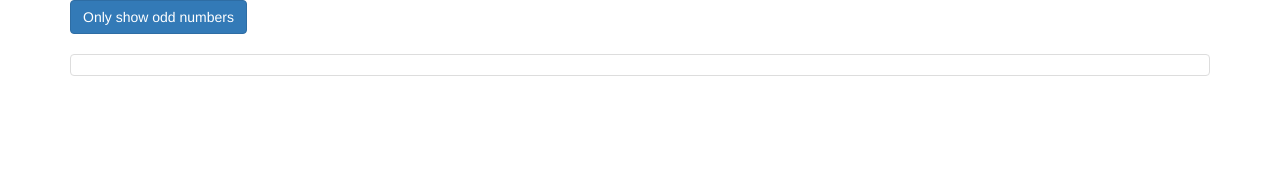
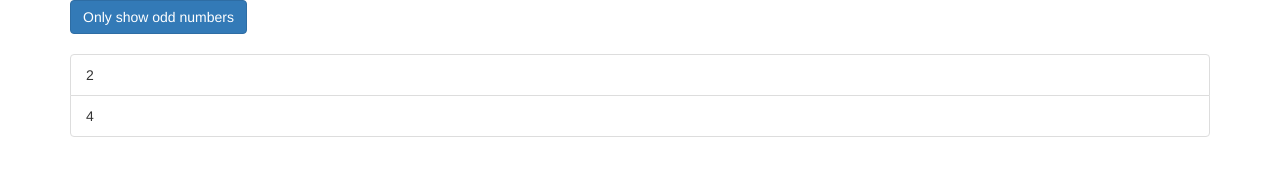
Before and after one commit to melarenina/DirectivesStart, an Angular app: page / in a window 1280 px wide. Shown: the top 187 px of the page. Built offline with nearby package versions, Linux system fonts and the light colour scheme.

Commit message:
ngFor and ngIf Recap

```diff
--- a/src/app/app.component.html
+++ b/src/app/app.component.html
@@ -6,13 +6,25 @@
         (click)="onlyOdd = !onlyOdd">Only show odd numbers</button>
       <br><br>
       <ul class="list-group">
-        <li
-          class="list-group-item">
-        </li>
+        <div *ngIf="onlyOdd">
+          <li
+            class="list-group-item"
+            *ngFor="let number of oddNumbers"
+          >
+            {{ number }}
+          </li>
+        </div>
+
+        <div *ngIf="!onlyOdd">
+          <li
+            class="list-group-item"
+            *ngFor="let number of evenNumbers"
+          >
+            {{ number }}
+          </li>
+        </div>
+
       </ul>
-      <ng-template [ngIf]="onlyOdd">
-        <p>Only odd</p>
-      </ng-template>
     </div>
   </div>
 </div>
--- a/src/app/app.component.ts
+++ b/src/app/app.component.ts
@@ -6,6 +6,8 @@ import { Component } from '@angular/core';
   styleUrls: ['./app.component.css']
 })
 export class AppComponent {
-  numbers = [1, 2, 3, 4, 5];
+  // numbers = [1, 2, 3, 4, 5];
+  oddNumbers = [1, 3, 5];
+  evenNumbers = [2, 4];
   onlyOdd = false;
 }
```
